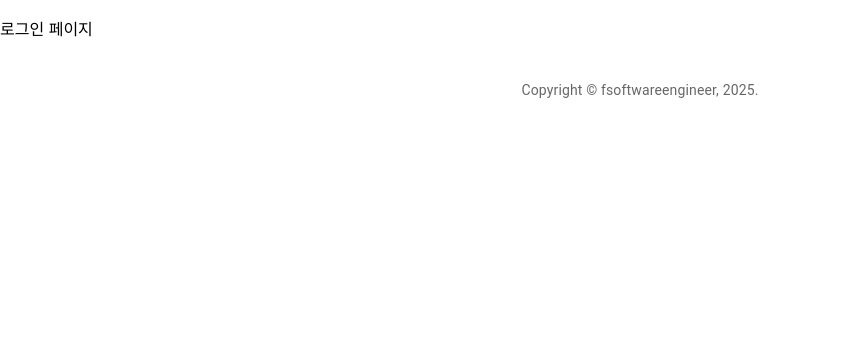
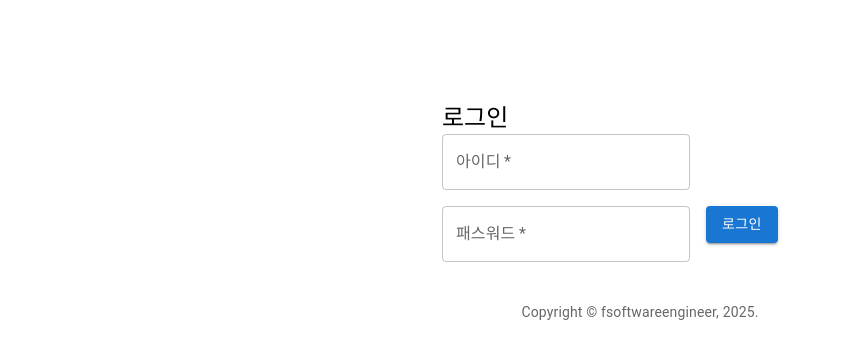
Before and after one commit to spring-project-nerdy/spring-todo, a React (Create React App) app in the folder react-workspace/todo-react/: page /login in a window 1280 px wide. Shown: the top 358 px of the page, without its empty margins (0-842 px from the left). Built offline with nearby package versions, Linux system fonts and the light colour scheme.

Commit message:
로그인 페이지 구현

```diff
--- a/react-workspace/todo-react/src/Login.js
+++ b/react-workspace/todo-react/src/Login.js
@@ -1,7 +1,65 @@
 import React from "react";
+import { Container, Typography, Button } from "@mui/material";
+import { signin } from "./service/ApiService";
+import Grid from "@mui/material/Grid2";
+import TextField from "@mui/material/TextField";
 
-const Login = () => {
-  return <p> 로그인 페이지 </p>;
-};
+function Login() {
+  const handleSubmit = (event) => {
+    event.preventDefault();
+    const data = new FormData(event.target);
+    const username = data.get("username");
+    const password = data.get("password");
+    // ApiService의 signin 메서드를 사용해 로그인.
+    signin({ username: username, password: password });
+  };
+
+  return (
+    <Container component="main" maxWidth="xs" style={{ marginTop: "8%" }}>
+      <Grid container spacing={2}>
+        <Grid item xs={12}>
+          <Typography component="h1" variant="h5">
+            로그인
+          </Typography>
+        </Grid>
+      </Grid>
+      <form noValidate onSubmit={handleSubmit}>
+        {" "}
+        {/* submit 버튼을 누르면 handleSubmit이 실행됨. */}
+        <Grid container spacing={2}>
+          <Grid item xs={12}>
+            {
+              <TextField
+                required
+                fullWidth
+                id="username"
+                label="아이디"
+                name="username"
+                autoComplete="username"
+              />
+            }
+          </Grid>
+          <Grid item xs={12}>
+            <TextField
+              variant="outlined"
+              required
+              fullWidth
+              name="password"
+              label="패스워드"
+              type="password"
+              id="password"
+              autoComplete="current-password"
+            />
+          </Grid>
+          <Grid item xs={12}>
+            <Button type="submit" fullWidth variant="contained" color="primary">
+              로그인
+            </Button>
+          </Grid>
+        </Grid>
+      </form>
+    </Container>
+  );
+}
 
 export default Login;
--- a/react-workspace/todo-react/src/service/ApiService.js
+++ b/react-workspace/todo-react/src/service/ApiService.js
@@ -33,3 +33,12 @@
       console.log(error);
     });
 }
+
+export function signin(userDTO) {
+  return call("/auth/signin", "POST", userDTO).then((response) => {
+    if (response.token) {
+      // token이 존재하는 경우 Todo 화면으로 리디렉트
+      window.location.href = "/";
+    }
+  });
+}
```
